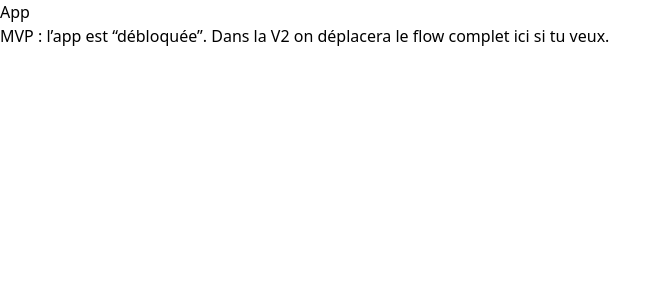
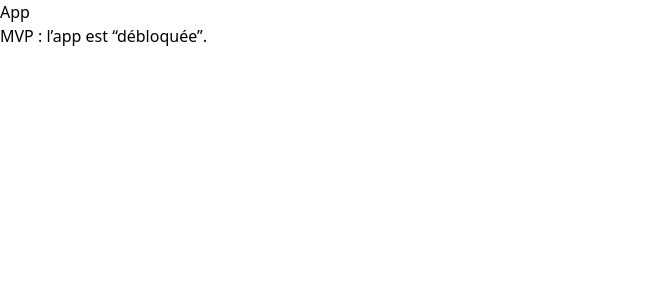
Before and after one commit to mchlucas2004-art/meta-saas, a Next.js app: page /app in a window 1280 px wide. Shown: the top 300 px of the page, without its empty margins (0-671 px from the left). Built offline with nearby package versions, Linux system fonts and the light colour scheme.

Commit message:
fix useSearchParams suspense on /app

```diff
--- /dev/null
+++ b/src/app/app/AppClient.tsx
@@ -0,0 +1,42 @@
+"use client";
+
+import { useSearchParams, useRouter } from "next/navigation";
+import { useEffect, useState } from "react";
+
+export default function AppClient() {
+  const sp = useSearchParams();
+  const router = useRouter();
+  const [welcome, setWelcome] = useState(false);
+
+  useEffect(() => {
+    // exemple: /app?welcome=1
+    const w = sp.get("welcome") === "1";
+    setWelcome(w);
+
+    // optionnel : nettoyer l'URL après affichage
+    // si tu veux supprimer ?welcome=1 automatiquement
+    if (w) {
+      const t = setTimeout(() => router.replace("/app"), 1500);
+      return () => clearTimeout(t);
+    }
+  }, [sp, router]);
+
+  return (
+    <div className="min-h-screen bg-black text-white">
+      <div className="mx-auto max-w-4xl px-6 py-10">
+        {welcome && (
+          <div className="mb-6 rounded-2xl border border-white/10 bg-white/5 p-4 text-sm text-white/80">
+            ✅ Email confirmé. Redirection...
+          </div>
+        )}
+
+        <div className="rounded-3xl border border-white/10 bg-white/5 p-6">
+          <div className="text-xl font-semibold">App</div>
+          <div className="mt-2 text-white/60 text-sm">
+            MVP : l’app est “débloquée”.
+          </div>
+        </div>
+      </div>
+    </div>
+  );
+}
--- a/src/app/app/page.tsx
+++ b/src/app/app/page.tsx
@@ -1,29 +1,16 @@
-"use client";
+import { Suspense } from "react";
+import AppClient from "./AppClient";
 
-import { useSearchParams } from "next/navigation";
-import { Card } from "@/components/ui/Card";
-
-export default function AppHome() {
-  const sp = useSearchParams();
-  const welcome = sp.get("welcome") === "1";
-
+export default function Page() {
   return (
-    <div className="mx-auto max-w-4xl px-5 py-10 space-y-4">
-      {welcome && (
-        <Card>
-          <div className="text-sm font-semibold text-zinc-900 dark:text-zinc-100">Email confirmé ✅</div>
-          <div className="text-sm text-zinc-600 dark:text-zinc-400">
-            Tu as maintenant accès à l’app. Retourne à l’accueil pour uploader et traiter tes fichiers.
-          </div>
-        </Card>
-      )}
-
-      <Card>
-        <div className="text-lg font-semibold text-zinc-900 dark:text-zinc-100">App</div>
-        <div className="text-sm text-zinc-600 dark:text-zinc-400">
-          MVP : l’app est “débloquée”. Dans la V2 on déplacera le flow complet ici si tu veux.
+    <Suspense
+      fallback={
+        <div className="min-h-screen bg-black text-white grid place-items-center">
+          <div className="text-white/60 text-sm">Chargement…</div>
         </div>
-      </Card>
-    </div>
+      }
+    >
+      <AppClient />
+    </Suspense>
   );
 }
```
